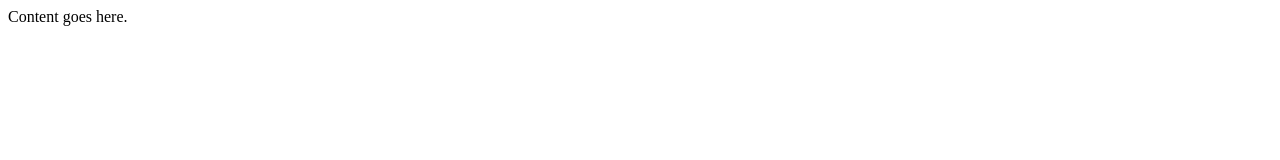
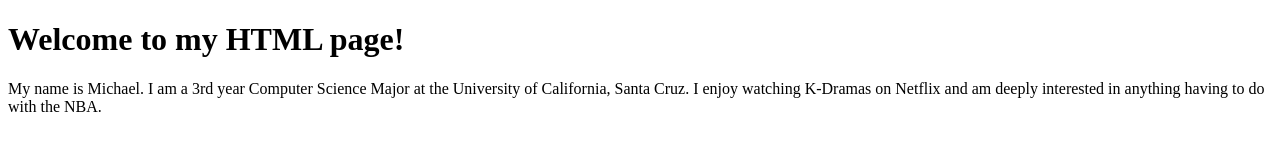
Before and after one commit to msoebrot/website, a plain HTML site: page index.html in a window 1280 px wide. Drawn offline with Linux system fonts and the light colour scheme.

Commit message:
Update index.html

```diff
--- a/index.html
+++ b/index.html
@@ -1,10 +1,14 @@
 <!doctype html>
 <html>
     <head>
-        <title>My Personal Website</title>
+        <title>Our Funky HTML page</title>
         <meta name="descritpion" content="Our first page">
     </head>
     <body>
-        Content goes here.
+        <h1> Welcome to my HTML page! </h1>
+        <p>My name is Michael. I am a 3rd year Computer Science Major at the
+            University of California, Santa Cruz. I enjoy watching
+            K-Dramas on Netflix and am deeply interested in anything
+            having to do with the NBA. </p>
     </body>
 </html>
```
